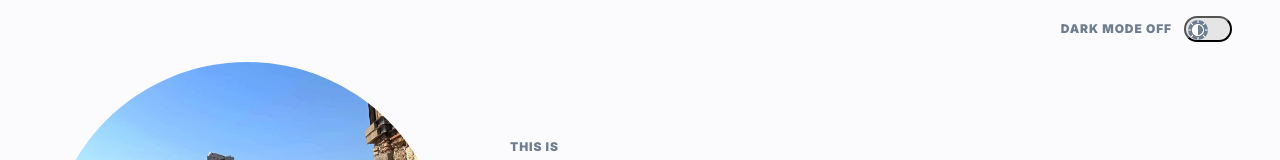
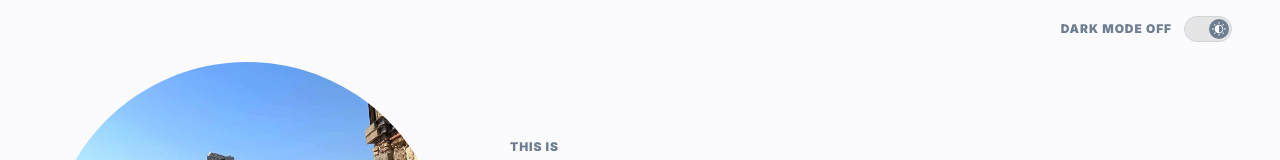
Before and after one commit to jakub2787/personal-homepage, a React (Create React App) app: page / in a window 1280 px wide. Shown: the top 160 px of the page. Built offline with nearby package versions, Linux system fonts and the light colour scheme.

Commit message:
changed styles in themeSwitch and added animation

```diff
--- a/src/App.js
+++ b/src/App.js
@@ -3,16 +3,16 @@ import Container from "./features/personalHomepage/Container";
 import Section from "./features/personalHomepage/Section";
 import { ThemeProvider } from 'styled-components';
 import { darkTheme, lightTheme } from './theme';
-import { selectIsDarkTheme } from "./features/personalHomepage/ThemeSwitch/themeSlice";
+import {  selectModeSwitch } from "./features/personalHomepage/ThemeSwitch/themeSlice";
 import { useSelector } from "react-redux";
 import { GlobalStyle } from "./GlobalStyle";
 import SectionHeader from "./features/personalHomepage/SectionHeader";
 
 function App() {
-  const darkMode = useSelector(selectIsDarkTheme);
+  const isDarkMode = useSelector(selectModeSwitch);
 
   return (
-    <ThemeProvider theme={darkMode ? darkTheme : lightTheme}>
+    <ThemeProvider theme={isDarkMode ? darkTheme : lightTheme}>
       <GlobalStyle />
       <Container>
         <Buttton />
@@ -20,7 +20,6 @@ function App() {
         <Section />
       </Container>
     </ThemeProvider>
-
   )
 };
 
--- a/src/features/personalHomepage/ThemeSwitch/Index.js
+++ b/src/features/personalHomepage/ThemeSwitch/Index.js
@@ -1,18 +1,19 @@
 import { useDispatch, useSelector } from "react-redux";
-import { ButtonText, StyledButton, Container, ButtonIcon } from "./styled";
-import { selectIsDarkTheme, toggleTheme, } from "./themeSlice";
-
+import { ButtonText, StyledButton, Container, ButtonIcon, Box } from "./styled";
+import { selectModeSwitch, toggleTheme, } from "./themeSlice";
 
 const Buttton = () => {
     const dispatch = useDispatch();
-    const darkMode = useSelector(selectIsDarkTheme);
+    const isDarkMode = useSelector(selectModeSwitch);
 
     return (
         <>
             <Container>
-                <ButtonText>{darkMode ? "Dark mode on" : "Dark mode off"}</ButtonText>
+                <ButtonText>Dark mode {isDarkMode ? "on" : "off"}</ButtonText>
                 <StyledButton onClick={() => (dispatch(toggleTheme()))}>
+                    <Box moveSwitch={!isDarkMode} >
                     <ButtonIcon />
+                    </Box>
                 </StyledButton>
             </Container>
         </>
--- a/src/features/personalHomepage/ThemeSwitch/styled.js
+++ b/src/features/personalHomepage/ThemeSwitch/styled.js
@@ -1,4 +1,4 @@
-import styled from "styled-components";
+import styled, { css } from "styled-components";
 import { ReactComponent as Icon } from '../images/buttonIcon.svg';
 
 export const StyledButton = styled.button`
@@ -8,6 +8,7 @@ export const StyledButton = styled.button`
   border-radius: 14px;
   margin-left: 12px;
   background-color: ${({ theme }) => theme.colors.themeSwitch.background};
+  border: 1px solid ${({ theme }) => theme.colors.themeSwitch.border};
 `;
 
 export const ButtonText = styled.span`
@@ -24,10 +25,19 @@ export const Container = styled.div`
 
 export const ButtonIcon = styled(Icon)`
   color: ${({ theme }) => theme.colors.themeSwitch.colorIcon};
+`;
+
+export const Box = styled.span`
   background-color: ${({ theme }) => theme.colors.themeSwitch.backgroundIcon};
   border-radius: 100%;
-  display: flex;
-  justify-content: flex-start;
   width: 20px;
   height: 20px;
+  display: flex;
+  justify-content: center;
+  align-items: center;
+  transition: 1s;
+
+  ${({ moveSwitch }) => moveSwitch && css`
+  transform: translateX(22px);
+    `}
 `;
--- a/src/features/personalHomepage/ThemeSwitch/themeSlice.js
+++ b/src/features/personalHomepage/ThemeSwitch/themeSlice.js
@@ -3,17 +3,20 @@ import { createSlice } from "@reduxjs/toolkit";
 export const themeSlice = createSlice({
     name: "theme",
     initialState: {
-        darkMode: false,
+        isdarkMode: false,
     },
     reducers: {
         toggleTheme: (state) => {
-            state.darkMode = !state.darkMode
+            state.isdarkMode = !state.isdarkMode
         },
     },
 });
 
 export const { toggleTheme } = themeSlice.actions;
 
-export const selectIsDarkTheme = (state) => state.theme.darkMode;
+
+export const selectModeSwitch =  state => selectModeState(state).isdarkMode;
+
+export const selectModeState = state => state.theme;
 
 export default themeSlice.reducer;
--- a/src/theme.js
+++ b/src/theme.js
@@ -8,6 +8,7 @@ const colorName = {
     iron: "#D1D5DA",
     dodgerBlue: "#2188FF",
     mineShaftLighter: "#313131",
+    doveGray: "#686868",
 };
 
 const commonTheme = {
@@ -37,6 +38,7 @@ export const lightTheme = {
             background: colorName.mercury,
             backgroundIcon: colorName.slateGray,
             colorIcon: colorName.white,
+            border: colorName.iron,
         },
     },
 };
@@ -57,9 +59,10 @@ export const darkTheme = {
         headerLine: colorName.iron,
         boxBackground: colorName.mineShaftLighter,
         themeSwitch: {
-            background: colorName.mineShaftLighter,
+            background: colorName.doveGray,
             backgroundIcon: colorName.white,
             colorIcon: colorName.mineShaft,
+            border: colorName.iron,
         },
     },
 };
```
Also changed, not shown: src/GlobalStyle.js (line endings or trailing spaces).
